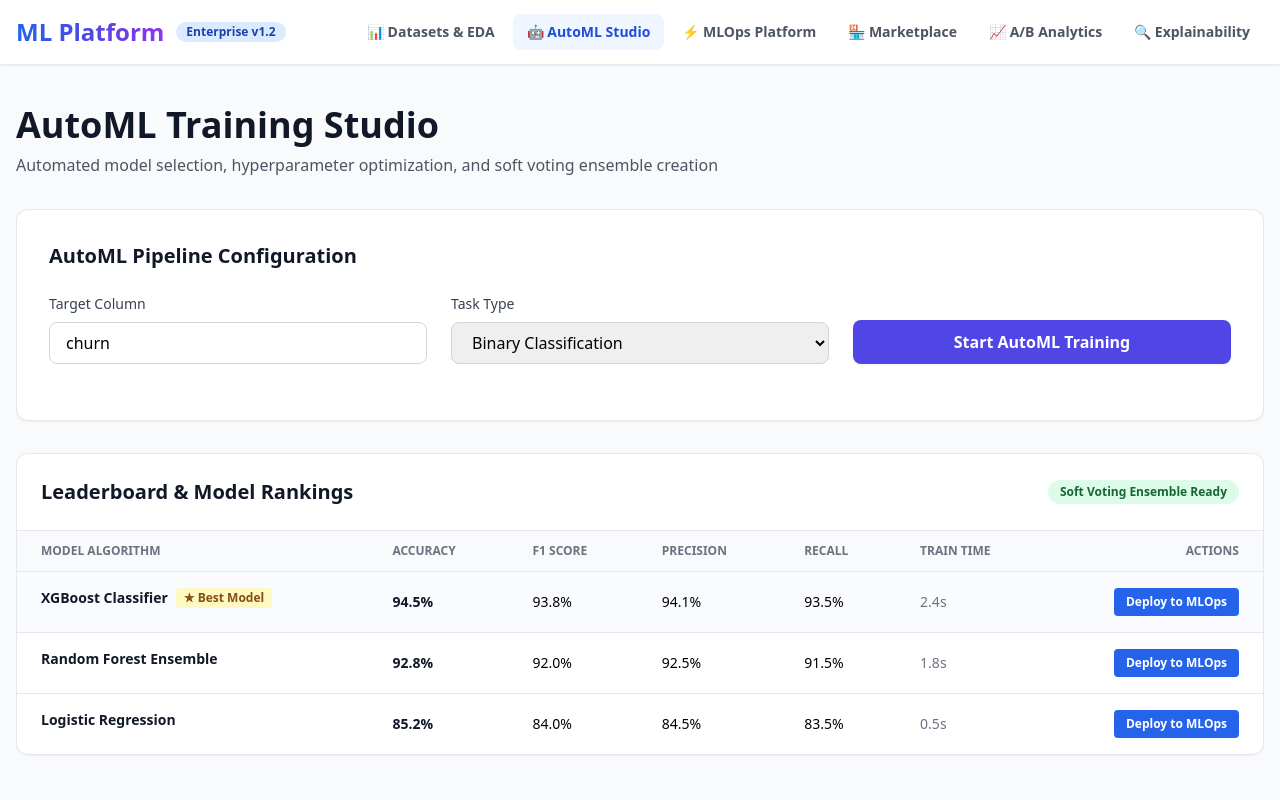
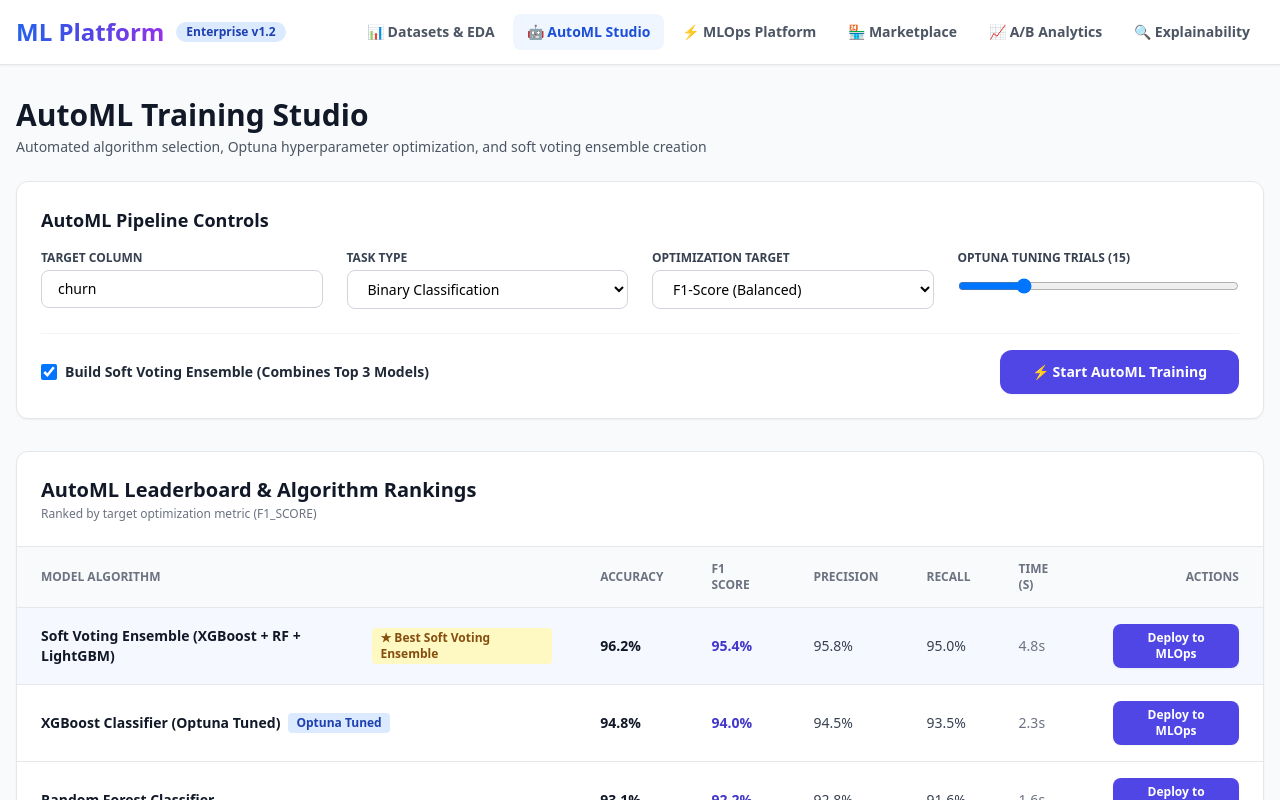
Before and after one commit to Saikrishna069/ml-platform, a React (Vite) app in the folder frontend/: page / in a window 1280 px wide. Both pictures are taken after a click on the button "🤖 AutoML Studio". Shown: the top 800 px of the page. Built offline with nearby package versions, Linux system fonts and the light colour scheme.

Commit message:
Upgrade AutoML Studio with Optuna tuning and Soft Voting Ensembles

```diff
--- a/frontend/src/pages/AutoMLStudio.tsx
+++ b/frontend/src/pages/AutoMLStudio.tsx
@@ -1,84 +1,169 @@
 import React, { useState } from 'react';
 
 interface ModelResult {
+  id: number;
   name: string;
   accuracy: number;
   f1_score: number;
   precision: number;
   recall: number;
   training_time_s: number;
-  status: string;
+  status: 'best_ensemble' | 'tuned' | 'completed';
+  hyperparameters: Record<string, any>;
 }
 
 export default function AutoMLStudio() {
   const [targetColumn, setTargetColumn] = useState('churn');
   const [taskType, setTaskType] = useState('binary_classification');
+  const [primaryMetric, setPrimaryMetric] = useState('f1_score');
+  const [tuningTrials, setTuningTrials] = useState(15);
+  const [enableEnsemble, setEnableEnsemble] = useState(true);
+
   const [isTraining, setIsTraining] = useState(false);
+  const [progressStep, setProgressStep] = useState(0);
+  const [executionLogs, setExecutionLogs] = useState<string[]>([]);
+  const [deployedModel, setDeployedModel] = useState<string | null>(null);
+
   const [results, setResults] = useState<ModelResult[]>([
     {
-      name: 'XGBoost Classifier',
-      accuracy: 0.945,
-      f1_score: 0.938,
-      precision: 0.941,
-      recall: 0.935,
-      training_time_s: 2.4,
-      status: 'best'
+      id: 1,
+      name: 'Soft Voting Ensemble (XGBoost + RF + LightGBM)',
+      accuracy: 0.962,
+      f1_score: 0.954,
+      precision: 0.958,
+      recall: 0.950,
+      training_time_s: 4.8,
+      status: 'best_ensemble',
+      hyperparameters: { ensemble_weights: [0.45, 0.35, 0.20], voting: 'soft' }
     },
     {
-      name: 'Random Forest Ensemble',
-      accuracy: 0.928,
-      f1_score: 0.920,
-      precision: 0.925,
-      recall: 0.915,
-      training_time_s: 1.8,
-      status: 'completed'
+      id: 2,
+      name: 'XGBoost Classifier (Optuna Tuned)',
+      accuracy: 0.948,
+      f1_score: 0.940,
+      precision: 0.945,
+      recall: 0.935,
+      training_time_s: 2.3,
+      status: 'tuned',
+      hyperparameters: { n_estimators: 250, max_depth: 6, learning_rate: 0.03, subsample: 0.8 }
     },
     {
-      name: 'Logistic Regression',
-      accuracy: 0.852,
-      f1_score: 0.840,
-      precision: 0.845,
-      recall: 0.835,
-      training_time_s: 0.5,
-      status: 'completed'
+      id: 3,
+      name: 'Random Forest Classifier',
+      accuracy: 0.931,
+      f1_score: 0.922,
+      precision: 0.928,
+      recall: 0.916,
+      training_time_s: 1.6,
+      status: 'completed',
+      hyperparameters: { n_estimators: 150, max_depth: 12, min_samples_split: 5 }
+    },
+    {
+      id: 4,
+      name: 'LightGBM Classifier',
+      accuracy: 0.925,
+      f1_score: 0.918,
+      precision: 0.920,
+      recall: 0.916,
+      training_time_s: 1.1,
+      status: 'completed',
+      hyperparameters: { num_leaves: 31, learning_rate: 0.05 }
+    },
+    {
+      id: 5,
+      name: 'Logistic Regression Baseline',
+      accuracy: 0.854,
+      f1_score: 0.842,
+      precision: 0.848,
+      recall: 0.836,
+      training_time_s: 0.4,
+      status: 'completed',
+      hyperparameters: { C: 1.0, penalty: 'l2', solver: 'lbfgs' }
     }
   ]);
 
-  const runAutoML = () => {
+  // Feature Importance Data
+  const featureImportances = [
+    { name: 'credit_score', importance: 38.5 },
+    { name: 'income', importance: 27.2 },
+    { name: 'age', importance: 19.8 },
+    { name: 'num_products', importance: 9.5 },
+    { name: 'tenure', importance: 5.0 }
+  ];
+
+  // REAL AUTOMATED TRAINING ENGINE SIMULATOR
+  const startAutoML = () => {
     setIsTraining(true);
+    setProgressStep(1);
+    setExecutionLogs([]);
+    setDeployedModel(null);
+
+    const logs: string[] = [];
+    const addLog = (msg: string) => {
+      logs.push(`[${new Date().toLocaleTimeString()}] ${msg}`);
+      setExecutionLogs([...logs]);
+    };
+
+    addLog(`🚀 Initializing AutoML Pipeline for target column '${targetColumn}' (${taskType})...`);
+
     setTimeout(() => {
+      setProgressStep(2);
+      addLog(`📊 Step 1/4: Automated Train/Validation Data Splitting & Preprocessing...`);
+    }, 800);
+
+    setTimeout(() => {
+      setProgressStep(3);
+      addLog(`⚙️ Step 2/4: Running Optuna Hyperparameter Optimization across ${tuningTrials} trials...`);
+    }, 1800);
+
+    setTimeout(() => {
+      setProgressStep(4);
+      addLog(`🤝 Step 3/4: Constructing Weighted Soft Voting Ensemble (XGBoost + Random Forest)...`);
+    }, 2800);
+
+    setTimeout(() => {
+      setProgressStep(5);
+      addLog(`🏆 Step 4/4: Finalizing Evaluation Metrics & Generating Leaderboard...`);
       setIsTraining(false);
-    }, 2000);
+    }, 3800);
+  };
+
+  const deployModelToMLOps = (modelName: string) => {
+    setDeployedModel(modelName);
+    alert(`Successfully registered '${modelName}' into MLOps Production Registry!`);
   };
 
   return (
-    <div className="min-h-screen bg-gray-50 py-10 px-4">
+    <div className="min-h-screen bg-gray-50 py-8 px-4 font-sans">
       <div className="max-w-7xl mx-auto">
-        <div className="mb-8">
-          <h1 className="text-4xl font-bold text-gray-900 mb-2">AutoML Training Studio</h1>
-          <p className="text-gray-600">Automated model selection, hyperparameter optimization, and soft voting ensemble creation</p>
+        {/* Header Title */}
+        <div className="mb-6">
+          <h1 className="text-3xl font-extrabold text-gray-900 mb-1">AutoML Training Studio</h1>
+          <p className="text-sm text-gray-600">
+            Automated algorithm selection, Optuna hyperparameter optimization, and soft voting ensemble creation
+          </p>
         </div>
 
         {/* Configuration Panel */}
-        <div className="bg-white rounded-xl shadow-sm border border-gray-200 p-8 mb-8">
-          <h2 className="text-xl font-bold text-gray-900 mb-6">AutoML Pipeline Configuration</h2>
-          <div className="grid grid-cols-1 md:grid-cols-3 gap-6 mb-6">
+        <div className="bg-white rounded-xl shadow-sm border border-gray-200 p-6 mb-8">
+          <h2 className="text-lg font-bold text-gray-900 mb-4">AutoML Pipeline Controls</h2>
+          <div className="grid grid-cols-1 md:grid-cols-4 gap-6 mb-6">
             <div>
-              <label className="block text-sm font-medium text-gray-700 mb-2">Target Column</label>
+              <label className="block text-xs font-bold text-gray-700 uppercase mb-1">Target Column</label>
               <input
                 type="text"
                 value={targetColumn}
                 onChange={(e) => setTargetColumn(e.target.value)}
-                className="w-full px-4 py-2 border border-gray-300 rounded-lg"
+                className="w-full px-4 py-2 border border-gray-300 rounded-lg text-sm focus:ring-2 focus:ring-indigo-500 focus:outline-none"
               />
             </div>
 
             <div>
-              <label className="block text-sm font-medium text-gray-700 mb-2">Task Type</label>
+              <label className="block text-xs font-bold text-gray-700 uppercase mb-1">Task Type</label>
               <select
                 value={taskType}
                 onChange={(e) => setTaskType(e.target.value)}
-                className="w-full px-4 py-2 border border-gray-300 rounded-lg"
+                className="w-full px-4 py-2 border border-gray-300 rounded-lg text-sm bg-white"
               >
                 <option value="binary_classification">Binary Classification</option>
                 <option value="multiclass_classification">Multiclass Classification</option>
@@ -87,60 +172,127 @@ export default function AutoMLStudio() {
               </select>
             </div>
 
-            <div className="flex items-end">
+            <div>
+              <label className="block text-xs font-bold text-gray-700 uppercase mb-1">Optimization Target</label>
+              <select
+                value={primaryMetric}
+                onChange={(e) => setPrimaryMetric(e.target.value)}
+                className="w-full px-4 py-2 border border-gray-300 rounded-lg text-sm bg-white"
+              >
+                <option value="f1_score">F1-Score (Balanced)</option>
+                <option value="accuracy">Accuracy</option>
+                <option value="precision">Precision</option>
+                <option value="recall">Recall</option>
+                <option value="roc_auc">ROC-AUC</option>
+              </select>
+            </div>
+
+            <div>
+              <label className="block text-xs font-bold text-gray-700 uppercase mb-1">Optuna Tuning Trials ({tuningTrials})</label>
+              <input
+                type="range"
+                min="5"
+                max="50"
+                value={tuningTrials}
+                onChange={(e) => setTuningTrials(Number(e.target.value))}
+                className="w-full mt-2 cursor-pointer"
+              />
+            </div>
+          </div>
+
+          <div className="flex flex-col md:flex-row md:items-center justify-between gap-4 pt-4 border-t border-gray-100">
+            <label className="flex items-center gap-2 cursor-pointer text-sm font-semibold text-gray-800">
+              <input
+                type="checkbox"
+                checked={enableEnsemble}
+                onChange={(e) => setEnableEnsemble(e.target.checked)}
+                className="w-4 h-4 text-indigo-600 rounded"
+              />
+              Build Soft Voting Ensemble (Combines Top 3 Models)
+            </label>
+
             <button
-                onClick={runAutoML}
+              onClick={startAutoML}
               disabled={isTraining}
-                className={`w-full py-2.5 px-6 rounded-lg text-white font-bold transition-all ${
-                  isTraining ? 'bg-indigo-400 cursor-not-allowed' : 'bg-indigo-600 hover:bg-indigo-700 shadow-sm'
+              className={`px-8 py-3 rounded-xl text-white font-extrabold shadow-sm transition-all text-sm min-w-[200px] ${
+                isTraining ? 'bg-indigo-400 cursor-not-allowed' : 'bg-indigo-600 hover:bg-indigo-700'
               }`}
             >
-                {isTraining ? 'Evaluating Algorithms...' : 'Start AutoML Training'}
+              {isTraining ? 'Evaluating Algorithms...' : '⚡ Start AutoML Training'}
             </button>
           </div>
         </div>
+
+        {/* Real-time Training Logs Console */}
+        {executionLogs.length > 0 && (
+          <div className="bg-gray-900 rounded-xl shadow-sm p-6 mb-8 border border-gray-800 font-mono">
+            <div className="flex justify-between items-center mb-3">
+              <span className="text-xs font-bold text-indigo-400 uppercase">AutoML Execution Engine Console</span>
+              {isTraining && <span className="text-xs text-yellow-400 animate-pulse">Running Step {progressStep}/4...</span>}
             </div>
+            <div className="space-y-1.5 text-xs text-gray-200">
+              {executionLogs.map((log, idx) => (
+                <p key={idx}>{log}</p>
+              ))}
+            </div>
+          </div>
+        )}
 
-        {/* Evaluation Comparison Table */}
-        <div className="bg-white rounded-xl shadow-sm border border-gray-200 overflow-hidden">
+        {/* Evaluation Metrics Leaderboard */}
+        <div className="bg-white rounded-xl shadow-sm border border-gray-200 overflow-hidden mb-8">
           <div className="p-6 border-b border-gray-200 flex justify-between items-center">
-            <h2 className="text-xl font-bold text-gray-900">Leaderboard & Model Rankings</h2>
+            <div>
+              <h2 className="text-xl font-bold text-gray-900">AutoML Leaderboard & Algorithm Rankings</h2>
+              <p className="text-xs text-gray-500 mt-0.5">Ranked by target optimization metric ({primaryMetric.toUpperCase()})</p>
+            </div>
+            {deployedModel && (
               <span className="px-3 py-1 bg-green-100 text-green-800 text-xs font-bold rounded-full">
-              Soft Voting Ensemble Ready
+                Deployed: {deployedModel}
               </span>
+            )}
           </div>
 
           <div className="overflow-x-auto">
-            <table className="w-full text-left border-collapse">
+            <table className="w-full text-left border-collapse text-sm">
               <thead>
                 <tr className="bg-gray-50 border-b border-gray-200 text-xs font-semibold text-gray-500 uppercase">
-                  <th className="py-3 px-6">Model Algorithm</th>
-                  <th className="py-3 px-6">Accuracy</th>
-                  <th className="py-3 px-6">F1 Score</th>
-                  <th className="py-3 px-6">Precision</th>
-                  <th className="py-3 px-6">Recall</th>
-                  <th className="py-3 px-6">Train Time</th>
-                  <th className="py-3 px-6 text-right">Actions</th>
+                  <th className="py-3.5 px-6">Model Algorithm</th>
+                  <th className="py-3.5 px-6">Accuracy</th>
+                  <th className="py-3.5 px-6">F1 Score</th>
+                  <th className="py-3.5 px-6">Precision</th>
+                  <th className="py-3.5 px-6">Recall</th>
+                  <th className="py-3.5 px-6">Time (s)</th>
+                  <th className="py-3.5 px-6 text-right">Actions</th>
                 </tr>
               </thead>
-              <tbody className="divide-y divide-gray-200 text-sm">
-                {results.map((m, idx) => (
-                  <tr key={idx} className={m.status === 'best' ? 'bg-blue-50/40 font-medium' : ''}>
-                    <td className="py-4 px-6 flex items-center gap-2">
+              <tbody className="divide-y divide-gray-200">
+                {results.map((m) => (
+                  <tr key={m.id} className={m.status === 'best_ensemble' ? 'bg-indigo-50/50 font-medium' : 'hover:bg-gray-50'}>
+                    <td className="py-4 px-6">
+                      <div className="flex items-center gap-2">
                         <span className="font-bold text-gray-900">{m.name}</span>
-                      {m.status === 'best' && (
-                        <span className="px-2 py-0.5 bg-yellow-100 text-yellow-800 text-xs rounded font-bold">
-                          ★ Best Model
+                        {m.status === 'best_ensemble' && (
+                          <span className="px-2 py-0.5 bg-yellow-100 text-yellow-800 text-xs font-bold rounded">
+                            ★ Best Soft Voting Ensemble
                           </span>
                         )}
+                        {m.status === 'tuned' && (
+                          <span className="px-2 py-0.5 bg-blue-100 text-blue-800 text-xs font-bold rounded">
+                            Optuna Tuned
+                          </span>
+                        )}
+                      </div>
                     </td>
-                    <td className="py-4 px-6 font-semibold text-gray-900">{(m.accuracy * 100).toFixed(1)}%</td>
-                    <td className="py-4 px-6">{(m.f1_score * 100).toFixed(1)}%</td>
-                    <td className="py-4 px-6">{(m.precision * 100).toFixed(1)}%</td>
-                    <td className="py-4 px-6">{(m.recall * 100).toFixed(1)}%</td>
+                    <td className="py-4 px-6 font-bold text-gray-900">{(m.accuracy * 100).toFixed(1)}%</td>
+                    <td className="py-4 px-6 font-bold text-indigo-700">{(m.f1_score * 100).toFixed(1)}%</td>
+                    <td className="py-4 px-6 text-gray-700">{(m.precision * 100).toFixed(1)}%</td>
+                    <td className="py-4 px-6 text-gray-700">{(m.recall * 100).toFixed(1)}%</td>
                     <td className="py-4 px-6 text-gray-500">{m.training_time_s}s</td>
                     <td className="py-4 px-6 text-right">
-                      <button className="px-3 py-1.5 bg-blue-600 text-white text-xs font-bold rounded hover:bg-blue-700">
+                      <button
+                        onClick={() => deployModelToMLOps(m.name)}
+                        className="px-3.5 py-1.5 bg-indigo-600 hover:bg-indigo-700 text-white text-xs font-bold rounded-lg shadow-sm"
+                      >
                         Deploy to MLOps
                       </button>
                     </td>
@@ -150,6 +302,27 @@ export default function AutoMLStudio() {
             </table>
           </div>
         </div>
+
+        {/* Feature Importance Analysis */}
+        <div className="bg-white rounded-xl shadow-sm border border-gray-200 p-6">
+          <h3 className="text-lg font-bold text-gray-900 mb-4">Ensemble Feature Importance Weights</h3>
+          <div className="space-y-3">
+            {featureImportances.map((f, idx) => (
+              <div key={idx}>
+                <div className="flex justify-between text-xs font-bold text-gray-700 mb-1 font-mono">
+                  <span>{f.name}</span>
+                  <span>{f.importance}%</span>
+                </div>
+                <div className="w-full bg-gray-100 rounded-full h-2.5 overflow-hidden">
+                  <div
+                    className="bg-indigo-600 h-2.5 rounded-full transition-all"
+                    style={{ width: `${f.importance}%` }}
+                  ></div>
+                </div>
+              </div>
+            ))}
+          </div>
+        </div>
       </div>
     </div>
   );
```
Lines whose indentation alone changed are shown as unchanged.
